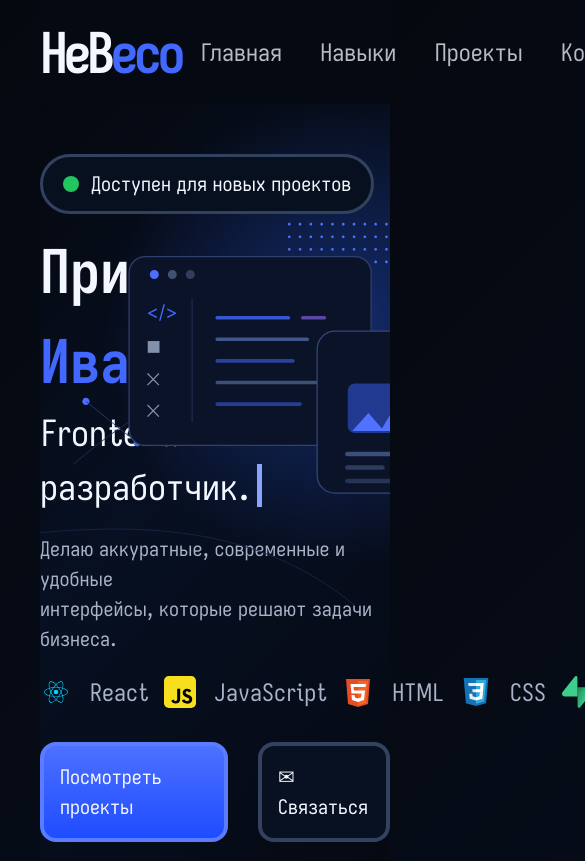
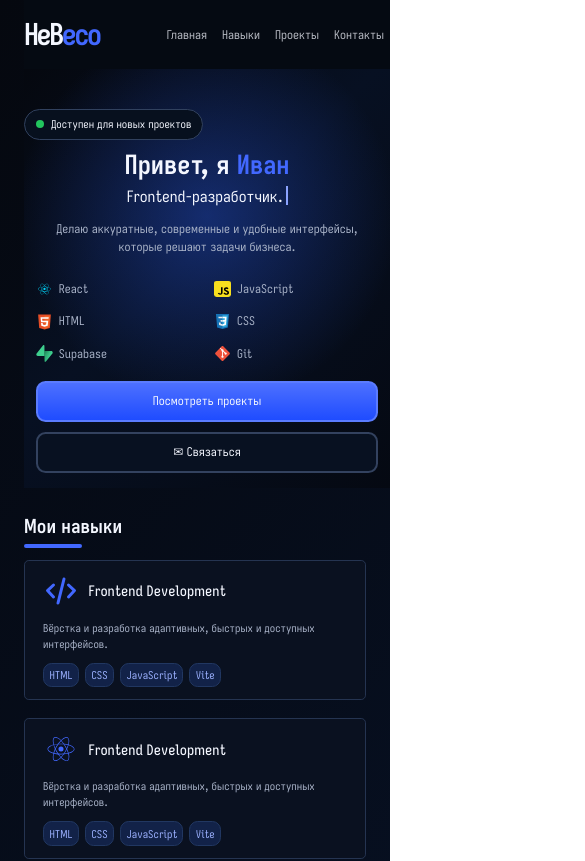
Before and after one commit to He8eco/portfolio, a React app: page / in a window 390 px wide. Shown: the top 861 px of the page, 585 px wide, since content can reach past the window. Built offline with nearby package versions, Linux system fonts and the light colour scheme; the HTML template or start-up script is replaced by a standard one.

Commit message:
feat: add mobile adaptation

```diff
--- a/src/App.css
+++ b/src/App.css
@@ -38,8 +38,6 @@ nav a:hover {
 }
 
 .hero-intro {
-  display: flex;
-  justify-content: space-between;
   position: relative;
 }
 
@@ -100,6 +98,7 @@ nav a:hover {
 
 .hero-skills {
   display: inline-flex;
+  flex-wrap: wrap;
   gap: 4.8em;
 }
 
@@ -231,7 +230,7 @@ nav a:hover {
 }
 
 .section-project-cover {
-  width: 60em;
+  width: 40%;
 }
 
 .project-info {
@@ -312,12 +311,13 @@ nav a:hover {
 }
 
 .cooperation-info-text p:last-child {
-  font-size:1.8em;
+  font-size: 1.8em;
   color: #a9b3c8;
 }
 
 .contacts-list {
-  display: flex;
+  display: grid;
+  grid-template-columns: 1fr 1fr 1fr;
   justify-content: space-between;
   gap: 3.2em;
   margin: 3.2em 0 2em;
@@ -331,6 +331,7 @@ nav a:hover {
   border-radius: 0.8em;
   align-items: center;
   padding: 2em 3em;
+  min-width: 0;
 }
 
 .contact-block img {
@@ -340,12 +341,15 @@ nav a:hover {
 .contact-info,
 .phone-info {
   margin-left: 2em;
+  min-width: 0;
+  flex: 1;
 }
 
 .contact-info p,
 .phone p {
   font-size: 1.8em;
   color: #a9b3c8;
+  overflow-wrap: anywhere;
 }
 
 .contact-address {
@@ -355,6 +359,7 @@ nav a:hover {
 .arrow {
   margin-left: 1em;
   font-size: 4em;
+  flex-shrink: 0;
 }
 
 .phone img {
@@ -397,3 +402,338 @@ nav a:hover {
 .footer-spacer {
   justify-self: end;
 }
+
+@media (max-width: 1280px) {
+  body {
+    font-size: 8px;
+  }
+
+  header {
+    padding-right: 2em;
+  }
+
+  .section-skills {
+    margin-right: 4em;
+  }
+
+  .section-projects {
+    padding-right: 4em;
+  }
+
+  .contacts {
+    margin-right: 4em;
+  }
+
+  .contacts-list {
+    gap: 2em;
+  }
+
+  .contact-block {
+    padding: 2em;
+  }
+}
+
+@media (max-width: 1152px) {
+  body {
+    font-size: 7px;
+  }
+
+  .hero {
+    background:
+      radial-gradient(
+        circle at 50% 35%,
+        rgba(46, 97, 255, 0.35) 0%,
+        transparent 58%
+      ),
+      linear-gradient(135deg, #05080f 0%, #071022 45%, #050912 100%);
+  }
+
+  .hero-intro {
+  }
+
+  .hero-title,
+  .hero-description,
+  .hero-subtitle {
+    text-align: center;
+  }
+
+  .hero-description {
+    margin-bottom: 2em;
+  }
+
+  .hero-image {
+    display: none;
+  }
+
+  .hero-skills {
+    display: flex;
+    justify-content: center;
+  }
+
+  .hero-buttons {
+    justify-content: center;
+  }
+
+  .contacts-list {
+    grid-template-columns: 1fr;
+  }
+
+  .contact-block {
+    width: 100%;
+  }
+}
+
+@media (max-width: 768px) {
+  body {
+    font-size: 6.5px;
+  }
+
+  header {
+    grid-template-columns: 1fr 3fr;
+    gap: 2em;
+    padding: 2em 0;
+  }
+
+  nav {
+    display: flex;
+    justify-content: right;
+    flex-wrap: wrap;
+    gap: 0.5em;
+  }
+
+  nav a {
+    font-size: 2.1em;
+    padding: 0.5em;
+  }
+
+  .hero {
+    padding-top: 3em;
+  }
+
+  .hero-status {
+    font-size: 1.8em;
+  }
+
+  .hero-title {
+    font-size: 5em;
+  }
+
+  .hero-subtitle {
+    font-size: 3em;
+  }
+
+  .hero-description br {
+    display: none;
+  }
+
+  .hero-description {
+    padding: 0 2em;
+  }
+
+  .hero-skills {
+    gap: 2.4em;
+    padding: 0 2em;
+  }
+
+  .hero-buttons {
+    flex-direction: column;
+    align-items: stretch;
+    gap: 1.6em;
+    padding: 0 2em;
+  }
+
+  .button-contact {
+    text-align: center;
+  }
+
+  .section {
+    margin-top: 4em;
+  }
+
+  .section-header {
+    font-size: 3.2em;
+  }
+
+  .section-skills {
+    gap: 3em;
+  }
+
+  .section-skill {
+    width: 100%;
+  }
+
+  .section-list {
+    flex-wrap: wrap;
+  }
+
+  .section-project {
+    padding: 1.6em;
+    display: block;
+  }
+
+  .section-project-cover {
+    width: 80%;
+    margin: 0 auto 3em;
+  }
+
+  .project-info {
+    padding: 0;
+  }
+
+  .project-links {
+    flex-wrap: wrap;
+  }
+
+  .contacts {
+    padding: 2.4em;
+  }
+
+  .cooperation {
+    flex-direction: column;
+    align-items: stretch;
+    gap: 3em;
+  }
+
+  .cooperation-info {
+    align-items: flex-start;
+  }
+
+  .cooperation-info-text p:first-child {
+    font-size: 2.2em;
+  }
+
+  .cooperation-info-text br {
+    display: none;
+  }
+
+  .contact-block,
+  .phone {
+    padding: 2em;
+  }
+
+  .footer {
+    grid-template-columns: 1fr;
+    justify-items: center;
+    gap: 2em;
+  }
+
+  .footer-copy {
+    justify-self: center;
+  }
+
+  .footer-spacer {
+    display: none;
+  }
+}
+
+@media (max-width: 480px) {
+  body {
+    font-size: 6px;
+  }
+
+  .logo {
+    font-size: 5em;
+  }
+
+  nav a {
+    font-size: 2em;
+  }
+
+  .hero-title {
+    font-size: 4.4em;
+  }
+
+  .hero-subtitle {
+    font-size: 2.6em;
+  }
+
+  .hero-skills {
+    justify-content: flex-start;
+  }
+
+  .hero-skill {
+    width: calc(50% - 1.2em);
+  }
+
+  .hero-skill-icon {
+    width: 2.8em;
+    height: 2.8em;
+    margin-right: 1em;
+  }
+
+  .hero-skill span {
+    font-size: 2em;
+  }
+
+  .section-skill-title span,
+  .project-info-name {
+    font-size: 2.4em;
+  }
+
+  .section-skill-title img {
+    width: 6em;
+  }
+
+  .project-description,
+  .section-skill-description {
+    font-size: 1.8em;
+  }
+
+  .contacts {
+    padding: 2em;
+  }
+
+  .cooperation-info {
+    flex-direction: column;
+    gap: 2em;
+  }
+
+  .cooperation-info-text {
+    margin-left: 0;
+  }
+
+  .contact-block {
+    display: grid;
+    grid-template-columns: auto minmax(0, 1fr) auto;
+    gap: 1.6em;
+    padding: 1.8em;
+  }
+
+  .contact-block img {
+    width: 5em;
+  }
+
+  .contact-info {
+    min-width: 0;
+    margin-left: 0;
+  }
+
+  .contact-info p {
+    overflow-wrap: anywhere;
+  }
+
+  .arrow {
+    margin-left: 0;
+    font-size: 3em;
+  }
+
+  .phone {
+    align-items: flex-start;
+  }
+
+  .phone-info {
+    min-width: 0;
+  }
+
+  .phone p {
+    overflow-wrap: anywhere;
+  }
+
+  .footer-links {
+    gap: 24px;
+  }
+
+  .footer-links img {
+    width: 3.6em;
+  }
+}
```
